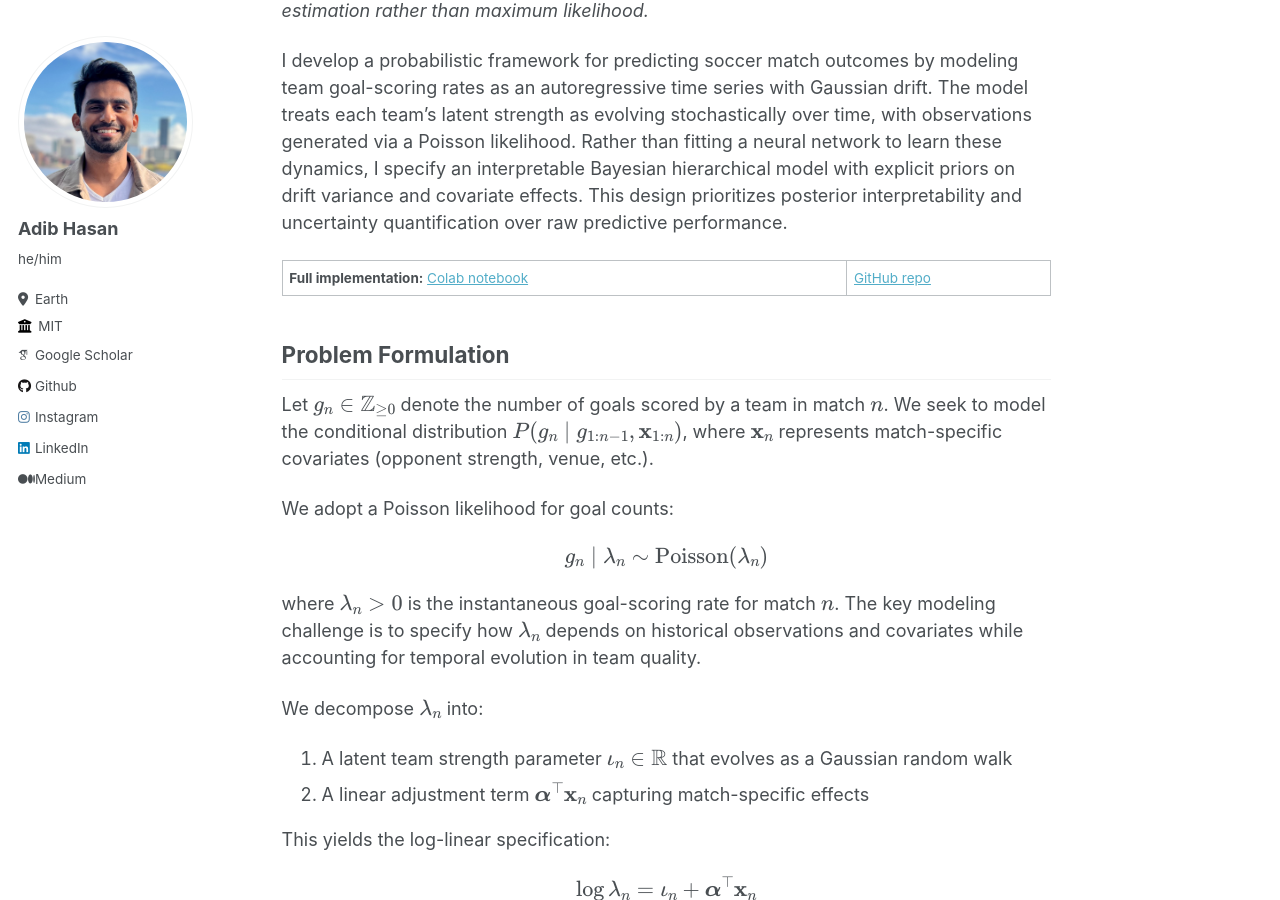
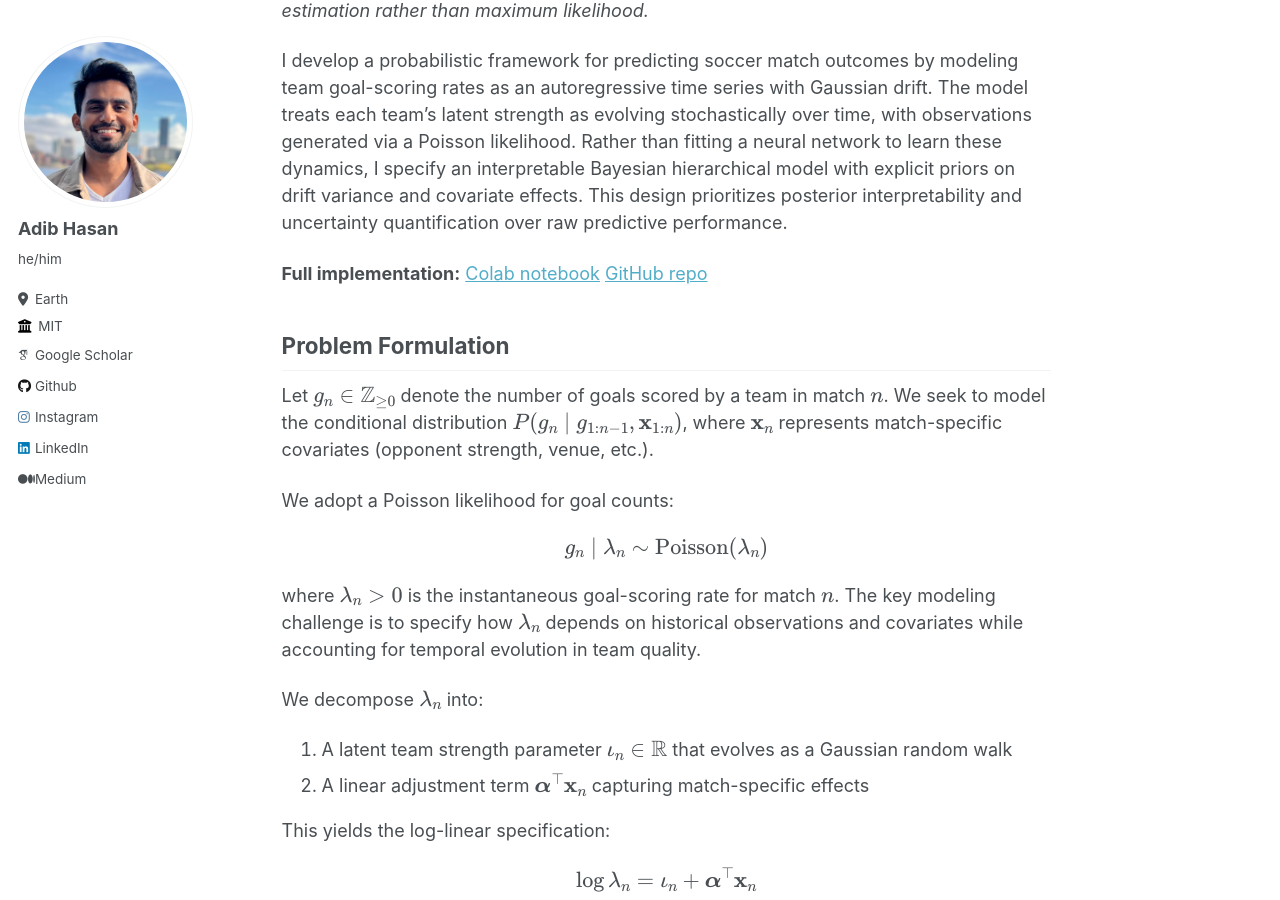
Before and after one commit to Neehan/neehan.github.io, a Jekyll site: the page built from _blog/bayesian-soccer-score.md, in a window 1280 px wide and 900 px high, scrolled down 350 px. Built offline with Jekyll 4.4.1, drawn with Linux system fonts in a browser that asks for light colours; some web fonts are replaced.

```diff
--- a/_blog/bayesian-soccer-score.md
+++ b/_blog/bayesian-soccer-score.md
@@ -11,7 +11,7 @@ date: 2022-12-01
 
 I develop a probabilistic framework for predicting soccer match outcomes by modeling team goal-scoring rates as an autoregressive time series with Gaussian drift. The model treats each team's latent strength as evolving stochastically over time, with observations generated via a Poisson likelihood. Rather than fitting a neural network to learn these dynamics, I specify an interpretable Bayesian hierarchical model with explicit priors on drift variance and covariate effects. This design prioritizes posterior interpretability and uncertainty quantification over raw predictive performance.
 
-**Full implementation:** [Colab notebook](https://colab.research.google.com/drive/1b-o\_ACHLYiweYk\_Ynp\_qxcWvZ2Am7-At) | [GitHub repo](https://github.com/notadib/soccer-wc-pred)
+**Full implementation:** [Colab notebook](https://colab.research.google.com/drive/1b-o\_ACHLYiweYk\_Ynp\_qxcWvZ2Am7-At) [GitHub repo](https://github.com/notadib/soccer-wc-pred)
 
 ## Problem Formulation
 
```
